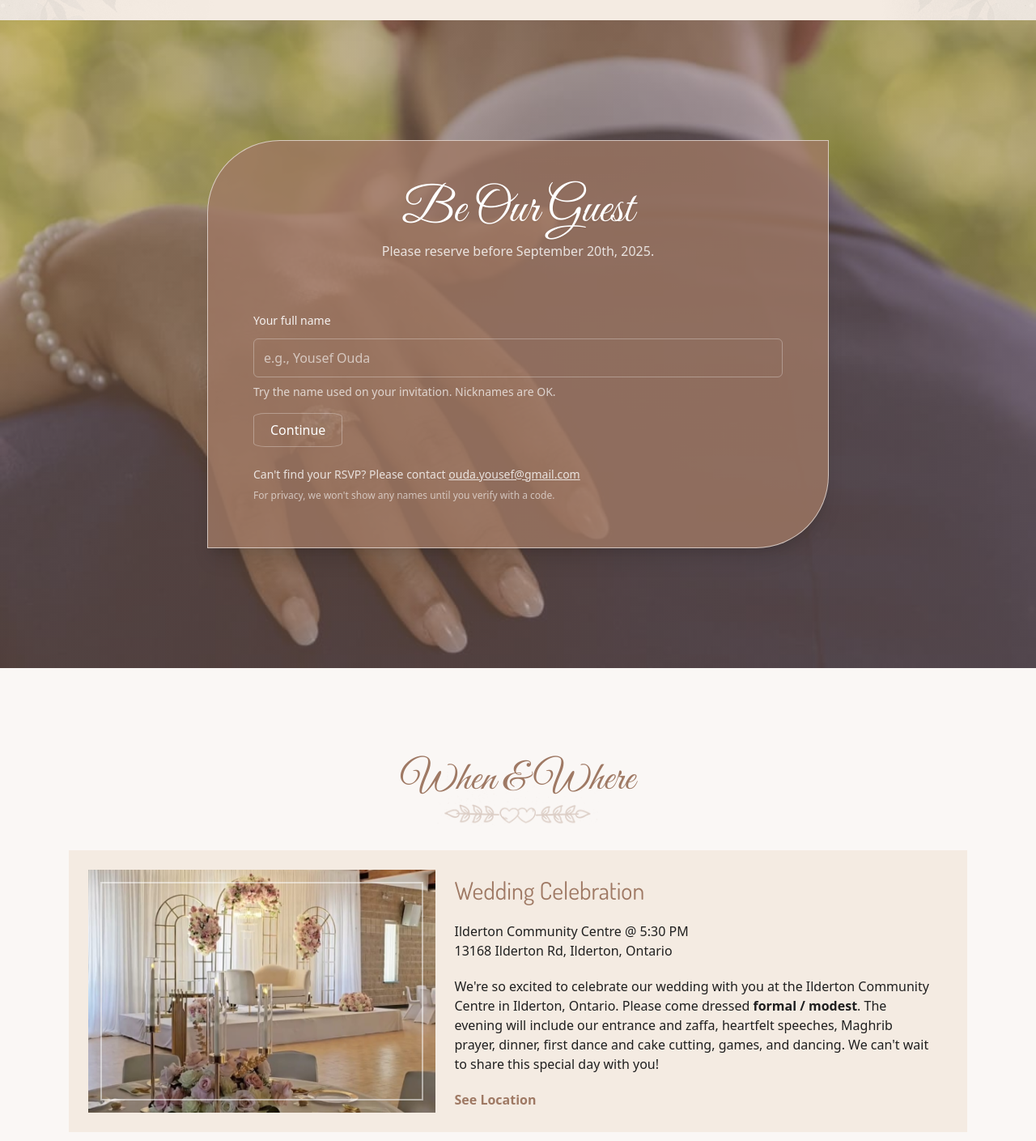
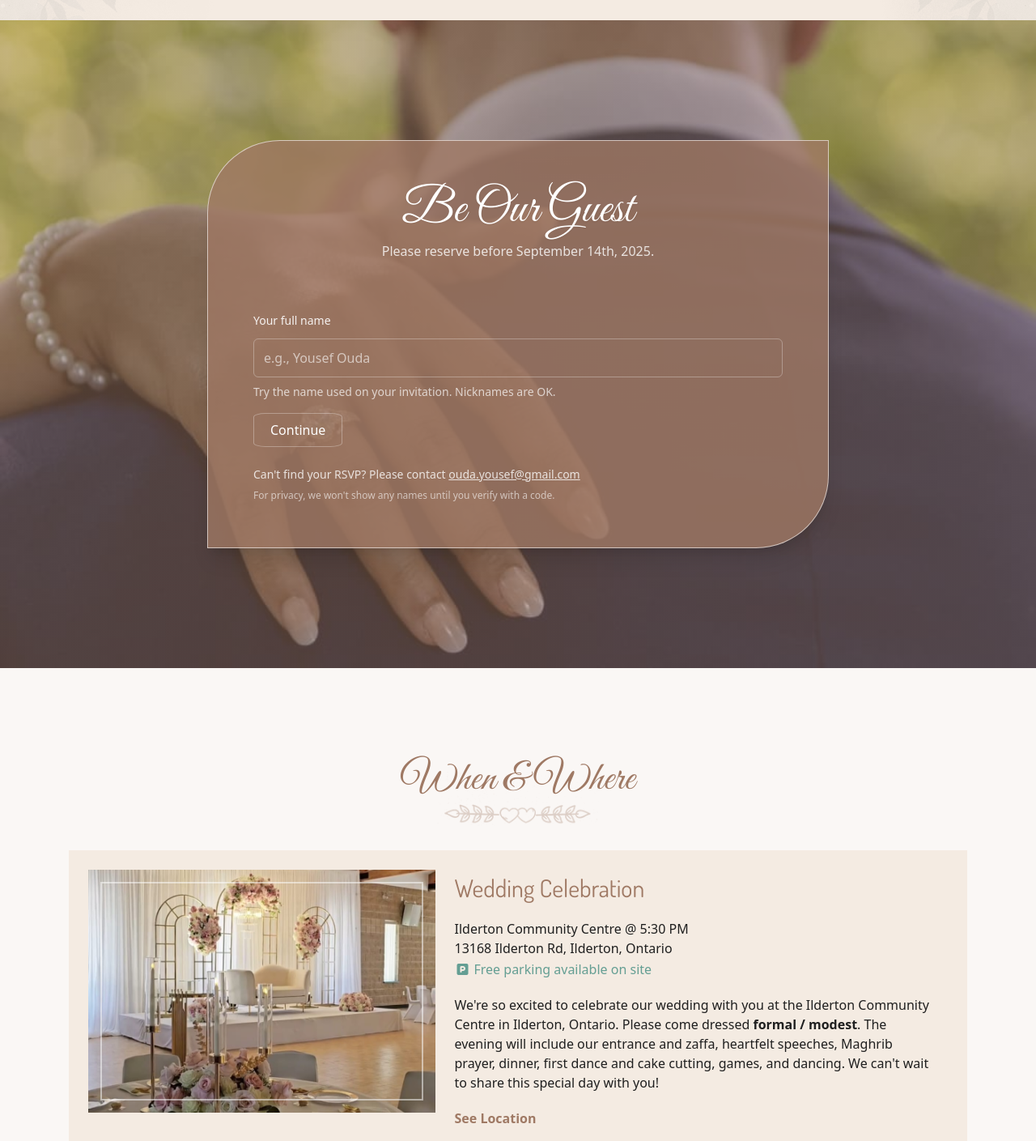
Before and after one commit to youda97/yousefnadawedding, a React (Vite) app: page / in a window 1280 px wide. Shown: the part 1475-2884 px from the top of the page at 81% size. Built offline with nearby package versions, Linux system fonts and the light colour scheme; no server answers.

Commit message:
Add details

```diff
--- a/src/components/FindRsvpForm.tsx
+++ b/src/components/FindRsvpForm.tsx
@@ -61,7 +61,7 @@ export const FindRsvpForm: React.FC<{ onCandidateFound: () => void }> = ({
     <Card>
       <SectionTitle
         title="Be Our Guest"
-        subtitle="Please reserve before September 20th, 2025."
+        subtitle="Please reserve before September 14th, 2025."
       />
       <form
         onSubmit={handleSubmit}
--- a/src/pages/Details.tsx
+++ b/src/pages/Details.tsx
@@ -53,6 +53,14 @@ export default function EventSection() {
                     13168 Ilderton Rd, Ilderton, Ontario
                   </span>
 
+                  <span className="mt-[2px] inline-flex items-center gap-1 text-[#649e93]">
+                    <i
+                      className="fa-solid fa-square-parking"
+                      aria-hidden="true"
+                    />
+                    <span>Free parking available on site</span>
+                  </span>
+
                   <p className="py-5 pr-5">
                     We're so excited to celebrate our wedding with you at the
                     Ilderton Community Centre in Ilderton, Ontario. Please come
```
